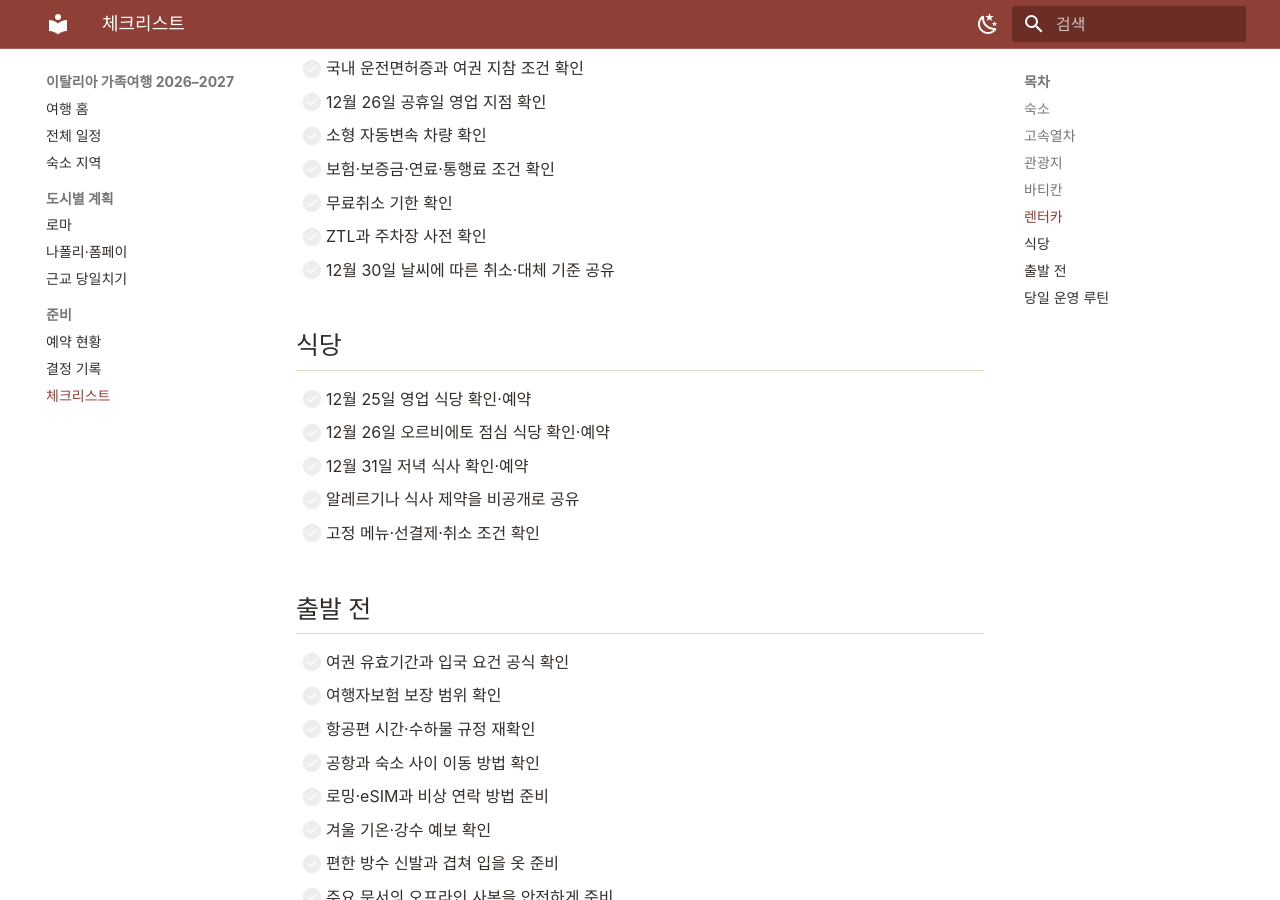
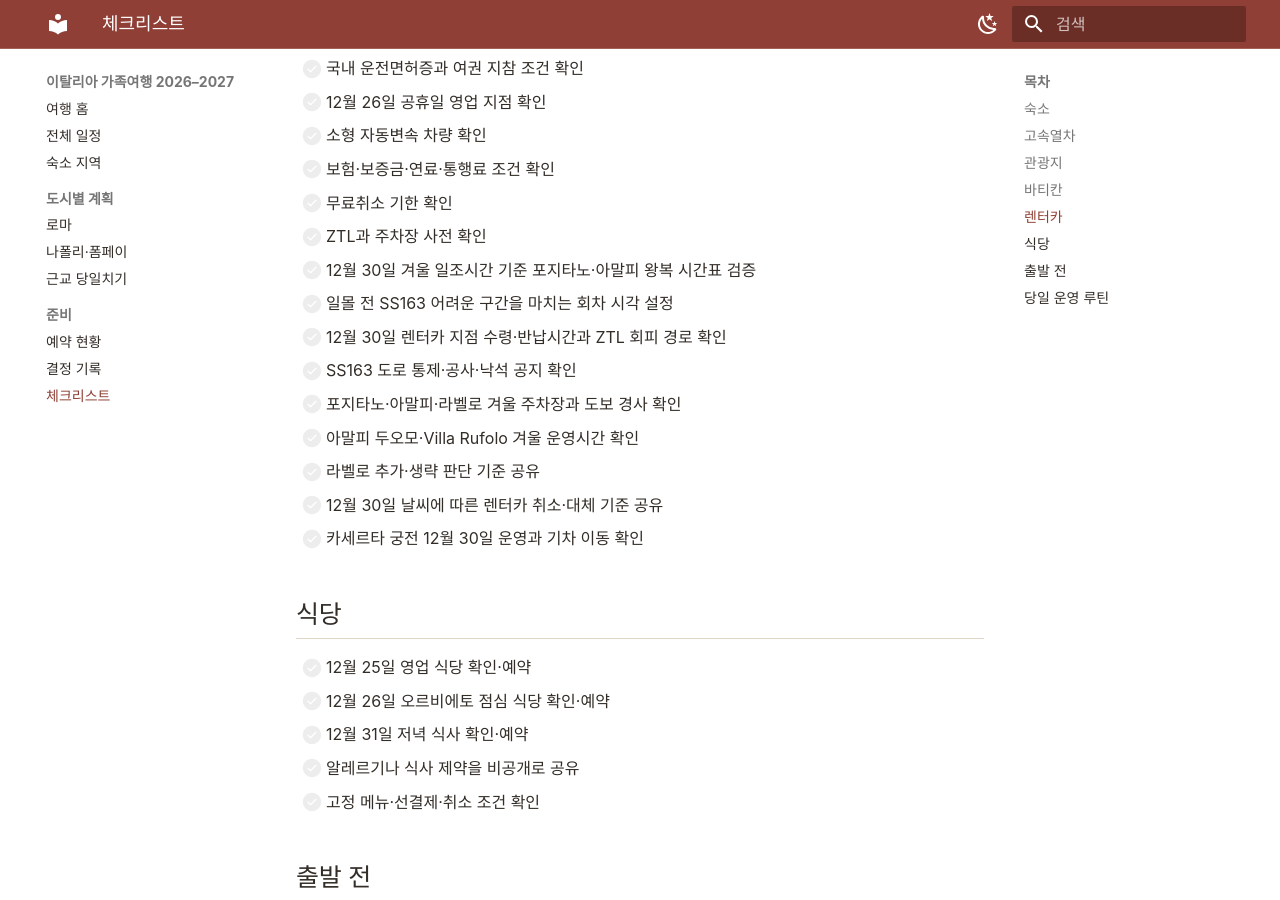
Before and after one commit to Jaeho211/italy-family-trip-2026, an MkDocs documentation site: the page built from docs/checklist.md, in a window 1280 px wide and 900 px high, scrolled down 2361 px. Built offline with MkDocs 1.6.1 and Material for MkDocs 9.7.7, drawn with Linux system fonts in a browser that asks for light colours.

Commit message:
docs: expand Dec 30 Amalfi checks

```diff
--- a/docs/checklist.md
+++ b/docs/checklist.md
@@ -73,7 +73,15 @@
 - [ ] 보험·보증금·연료·통행료 조건 확인
 - [ ] 무료취소 기한 확인
 - [ ] ZTL과 주차장 사전 확인
-- [ ] 12월 30일 날씨에 따른 취소·대체 기준 공유
+- [ ] 12월 30일 겨울 일조시간 기준 포지타노·아말피 왕복 시간표 검증
+- [ ] 일몰 전 SS163 어려운 구간을 마치는 회차 시각 설정
+- [ ] 12월 30일 렌터카 지점 수령·반납시간과 ZTL 회피 경로 확인
+- [ ] SS163 도로 통제·공사·낙석 공지 확인
+- [ ] 포지타노·아말피·라벨로 겨울 주차장과 도보 경사 확인
+- [ ] 아말피 두오모·Villa Rufolo 겨울 운영시간 확인
+- [ ] 라벨로 추가·생략 판단 기준 공유
+- [ ] 12월 30일 날씨에 따른 렌터카 취소·대체 기준 공유
+- [ ] 카세르타 궁전 12월 30일 운영과 기차 이동 확인
 
 ## 식당
 
```
